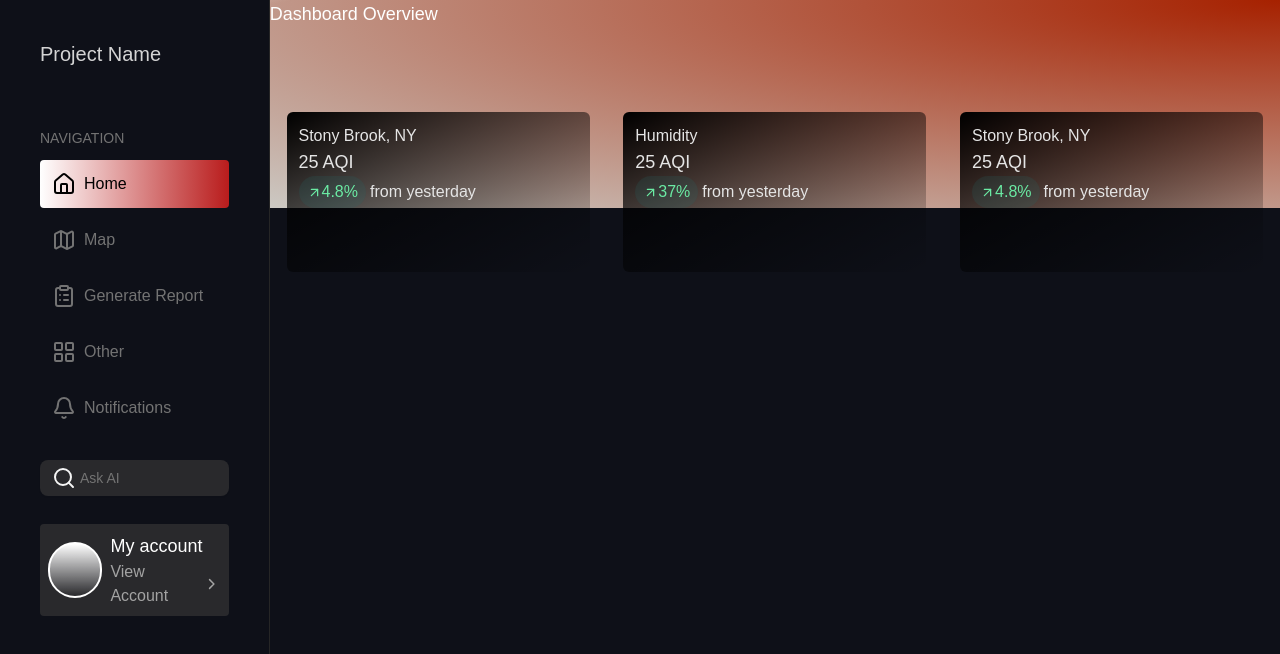
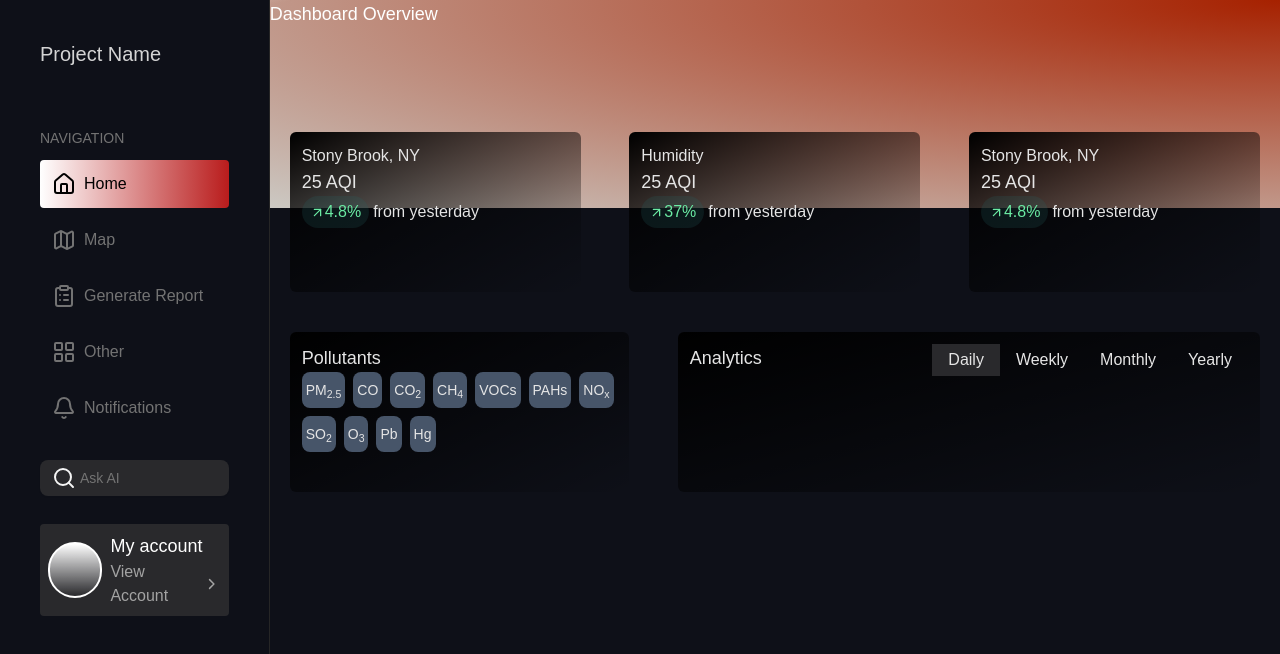
Before and after one commit to Shameed4/GeoSpark, a Next.js app: page / in a window 1280 px wide. Shown: the top 654 px of the page. Built offline with nearby package versions, Linux system fonts and the light colour scheme.

Commit message:
Added time options

```diff
--- a/src/app/page.tsx
+++ b/src/app/page.tsx
@@ -1,6 +1,28 @@
 import { ArrowUpRight } from "lucide-react";
+import { cn } from "@/lib/utils";
+import { useState } from "react";
+import TimeOptions from "@/components/timeOptions";
 
 const blockClass = "w-[30%] h-40 bg-gradient-to-br from-black to-transparent rounded-md text-neutral-200 p-3"
+const pollutants = [
+  { label: "PM", sub: "2.5" },
+  { label: "CO" },
+  { label: "CO", sub: "2" },
+  { label: "CH", sub: "4" },
+  { label: "VOCs" },
+  { label: "PAHs" },
+  { label: "NO", sub: "x" },
+  { label: "SO", sub: "2" },
+  { label: "O", sub: "3" },
+  { label: "Pb" },
+  { label: "Hg" }
+];
+
+
+
+
+
+
 
 export default function Home() {
   return (
@@ -12,7 +34,8 @@ export default function Home() {
       }}>
         <h1 className="text-white text-lg">Dashboard Overview</h1>
       </header>
-      <div className={"flex w-full justify-around -translate-y-24"}>
+      <main className="-translate-y-24 p-5">
+        <div className="flex w-full justify-between">
           <div className={blockClass}>
             <h4>Stony Brook, NY</h4>
             <h3 className="text-lg">25 AQI</h3>
@@ -50,6 +73,22 @@ export default function Home() {
             </div>
           </div>
         </div>
+
+        <div className="my-10 flex w-full justify-between">
+          <div className={cn(blockClass, "w-[35%]")}>
+            <h4 className="text-lg">Pollutants</h4>
+            <div className="flex flex-wrap gap-2">
+              {pollutants.map(({ label, sub }) => <div key={label + sub} className="inline-block py-2 px-1 min-w-5 rounded-lg bg-slate-600 text-sm">{label}<sub>{sub}</sub></div>)}
             </div>
+          </div>
+          <div className={cn(blockClass, "w-[60%]")}>
+            <div className="flex">
+              <h4 className="text-lg mr-auto">Analytics</h4>
+              <TimeOptions />
+            </div>
+          </div>
+        </div>
+      </main >
+    </div >
   );
 }
--- /dev/null
+++ b/src/components/timeOptions.tsx
@@ -0,0 +1,15 @@
+"use client";
+import { useState } from "react";
+
+export default function TimeOptions() {
+    const [timeOption, setTimeOption] = useState("Daily");
+    return (
+      <>
+        {["Daily", "Weekly", "Monthly", "Yearly"].map(time => (
+          <div key={time} className={`${time == timeOption ? "bg-[rgb(41,41,44)]" : ""} px-4 py-1`}>
+            {time}
+          </div>
+        ))}
+      </>
+    );
+  }
```
Lines whose indentation alone changed are shown as unchanged.
